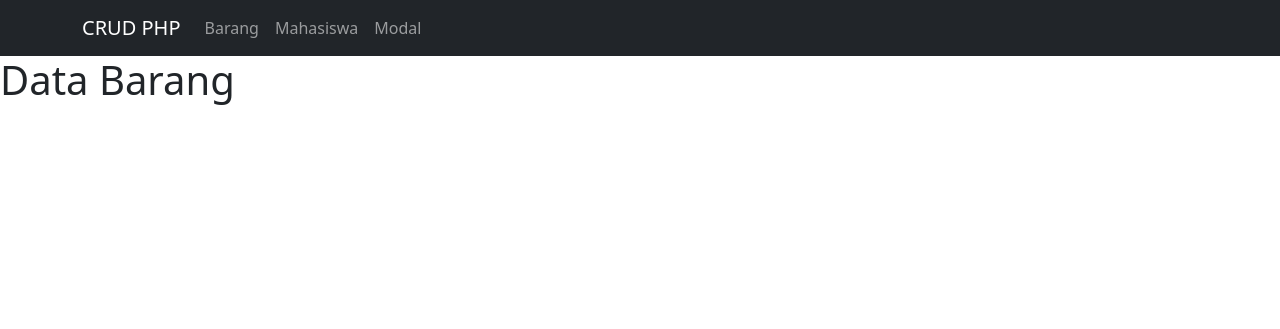
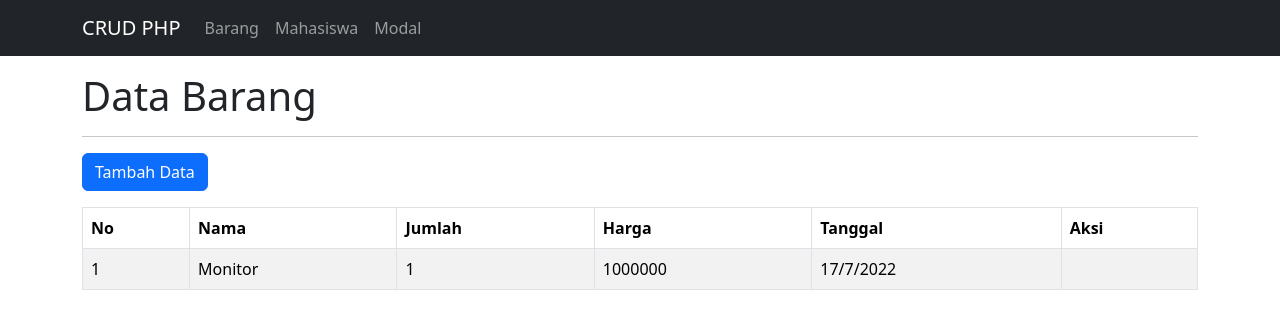
Before and after one commit to Muhless/crud_php, a PHP site: page / in a window 1280 px wide. Shown: the top 329 px of the page. Run offline with PHP 8.4, Linux system fonts and the light colour scheme.

Commit message:
menambahkan tabel

```diff
--- a/index.php
+++ b/index.php
@@ -33,7 +33,37 @@
     </nav>
   </div>
 
-  <h1>Data Barang</h1>
+  <div class="container mt-3">
+    <h1>Data Barang</h1>
+    <hr>
+    <button class="btn btn-primary">Tambah Data</button>
+  </div>
+
+  <div class="container mt-3">
+    <table class="table table-bordered table-striped table-hover">
+      <thead>
+        <th>No</th>
+        <th>Nama</th>
+        <th>Jumlah</th>
+        <th>Harga</th>
+        <th>Tanggal</th>
+        <th>Aksi</th>
+      </thead>
+      <tbody>
+        <tr>
+          <td>1</td>
+          <td>Monitor</td>
+          <td>1</td>
+          <td>1000000</td>
+          <td>17/7/2022</td>
+          <td></td>
+        </tr>
+      </tbody>
+    </table>
+
+  </div>
+
+
   <script src="https://cdn.jsdelivr.net/npm/bootstrap@5.3.0-alpha2/dist/js/bootstrap.bundle.min.js" integrity="sha384-qKXV1j0HvMUeCBQ+QVp7JcfGl760yU08IQ+GpUo5hlbpg51QRiuqHAJz8+BrxE/N" crossorigin="anonymous"></script>
 </body>
 
```
